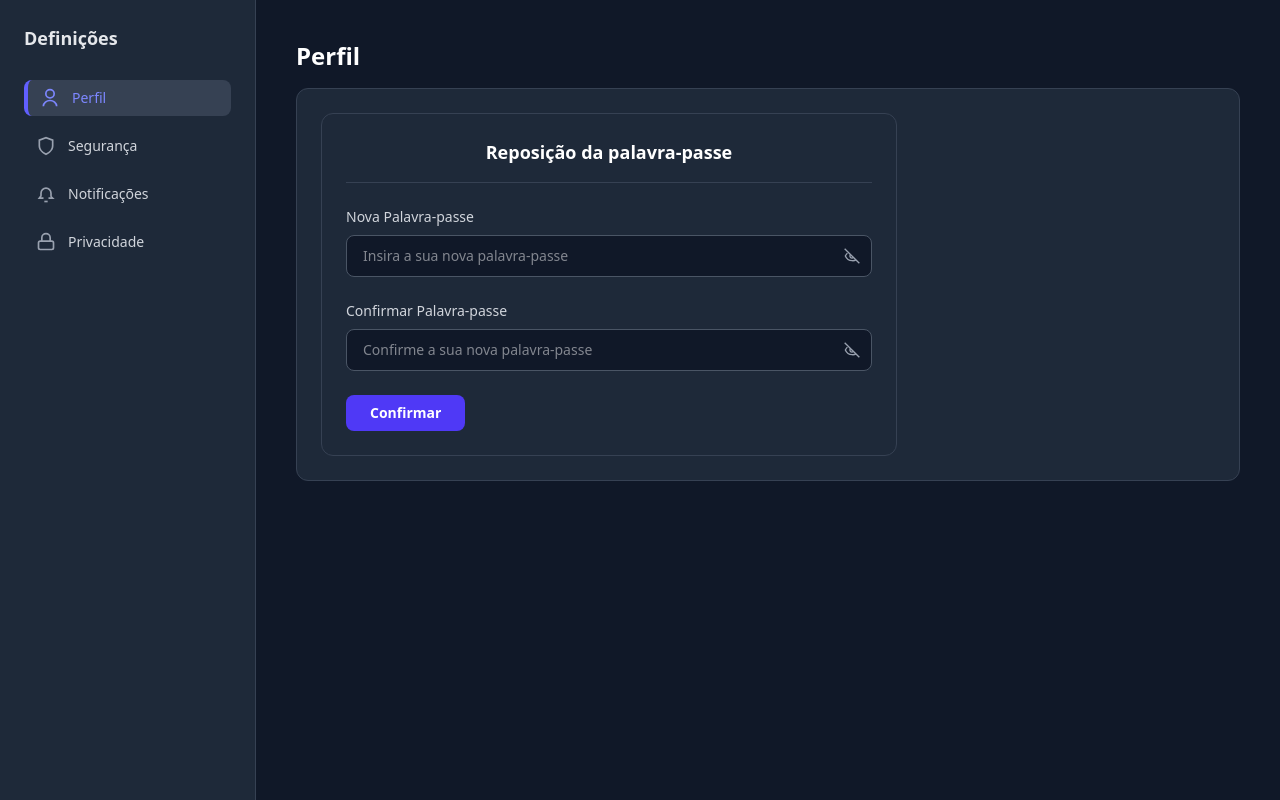
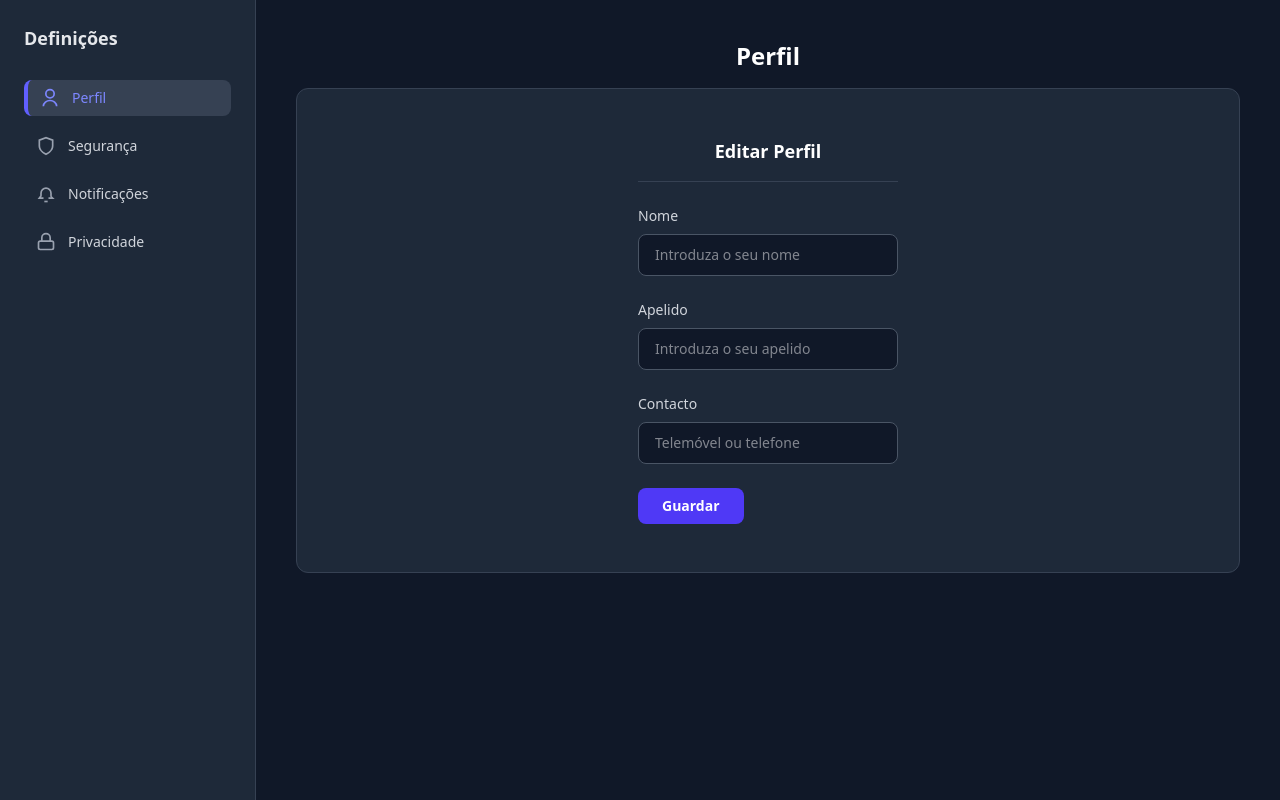
Before and after one commit to Pedro-Jorge18/Discover, a React (Vite) app in the folder front-end/: page / in a window 1280 px wide. Built offline with nearby package versions, Linux system fonts and the light colour scheme.

Commit message:
Adicionado EditProfile

```diff
--- a/front-end/src/components/Auth/ResetPassword.jsx
+++ b/front-end/src/components/Auth/ResetPassword.jsx
@@ -11,7 +11,7 @@ export default function ResetPassword() {
   };
 
   return (
-    <div className="w-full max-w-xl bg-gray-800 rounded-xl border border-gray-700 p-6">
+    <div className="w-full max-w-xl bg-gray-800  p-6">
 
       {/* Cabeçalho */}
       <h3 className="text-lg font-semibold text-white pb-4 border-b border-gray-700 text-center">
@@ -113,8 +113,6 @@ export default function ResetPassword() {
 
             <p className="text-gray-300 text-sm">
               A palavra-passe foi alterada com sucesso.
-              <br />
-              Se clicar em "Voltar", regressará ao ecrã de Login.
             </p>
 
             {/* Botão Voltar */}
--- /dev/null
+++ b/front-end/src/components/Settings/EditProfile.jsx
@@ -0,0 +1,122 @@
+import { useState } from "react";
+
+export default function EditProfile() {
+  const [saved, setSaved] = useState(false);
+
+  const [form, setForm] = useState({
+    nome: "",
+    apelido: "",
+    contacto: "",
+  });
+
+  const handleSubmit = (e) => {
+    e.preventDefault();
+    setSaved(true);
+  };
+
+  const handleChange = (e) => {
+    setForm({ ...form, [e.target.name]: e.target.value });
+  };
+
+  return (
+    <div className="w-full max-w-xl bg-gray-800 p-6">
+
+      {/* Head */}
+      <h3 className="text-lg font-semibold text-white pb-4 border-b border-gray-700 text-center">
+        Editar Perfil
+      </h3>
+
+      <div className="pt-6">
+        {!saved ? (
+          <form className="space-y-6" onSubmit={handleSubmit}>
+
+            {/* Name */}
+            <div>
+              <label
+                htmlFor="nome"
+                className="block text-sm font-medium text-gray-300 mb-2"
+              >
+                Nome
+              </label>
+
+              <input
+                type="text"
+                id="nome"
+                name="nome"
+                value={form.nome}
+                onChange={handleChange}
+                placeholder="Introduza o seu nome"
+                className="py-2.5 ps-4 pe-10 w-full border border-gray-600 bg-gray-900 text-gray-100 rounded-lg text-sm focus:border-indigo-500 focus:ring-2 focus:ring-indigo-500 outline-none"
+              />
+            </div>
+
+            {/* Surname */}
+            <div>
+              <label
+                htmlFor="apelido"
+                className="block text-sm font-medium text-gray-300 mb-2"
+              >
+                Apelido
+              </label>
+
+              <input
+                type="text"
+                id="apelido"
+                name="apelido"
+                value={form.apelido}
+                onChange={handleChange}
+                placeholder="Introduza o seu apelido"
+                className="py-2.5 ps-4 pe-10 w-full border border-gray-600 bg-gray-900 text-gray-100 rounded-lg text-sm focus:border-indigo-500 focus:ring-2 focus:ring-indigo-500 outline-none"
+              />
+            </div>
+
+            {/* Phone */}
+            <div>
+              <label
+                htmlFor="contacto"
+                className="block text-sm font-medium text-gray-300 mb-2"
+              >
+                Contacto
+              </label>
+
+              <input
+                type="text"
+                id="contacto"
+                name="contacto"
+                value={form.contacto}
+                onChange={handleChange}
+                placeholder="Telemóvel ou telefone"
+                className="py-2.5 ps-4 pe-10 w-full border border-gray-600 bg-gray-900 text-gray-100 rounded-lg text-sm focus:border-indigo-500 focus:ring-2 focus:ring-indigo-500 outline-none"
+              />
+            </div>
+
+            {/* Save Button */}
+            <button
+              type="submit"
+              className="rounded-lg bg-indigo-600 px-6 py-2 text-sm font-semibold text-white hover:bg-indigo-500 focus:ring-4 focus:ring-indigo-400 transition duration-300"
+            >
+              Guardar
+            </button>
+
+          </form>
+        ) : (
+          <div className="text-center space-y-6">
+
+            <p className="text-gray-300 text-sm">
+              Os dados foram atualizados com sucesso.
+            </p>
+
+            {/* Botão Voltar */}
+            <button
+              onClick={() => setSaved(false)}
+              className="rounded-lg bg-gray-700 px-6 py-2 text-sm font-semibold text-gray-200 hover:bg-gray-600 focus:ring-4 focus:ring-gray-500 transition duration-300"
+            >
+              Voltar
+            </button>
+
+          </div>
+        )}
+      </div>
+    </div>
+  );
+}
--- a/front-end/src/components/Settings/SettingsMain.jsx
+++ b/front-end/src/components/Settings/SettingsMain.jsx
@@ -1,6 +1,7 @@
 import { useState } from "react";
 import ResetPassword from "../Auth/ResetPassword";
 import TwoFactorAuth from "../Auth/TwoFactory";
+import EditProfile from "./EditProfile";
 export default function SettingsMain() {
   const [selected, setSelected] = useState("perfil");
 
@@ -41,14 +42,23 @@ export default function SettingsMain() {
       </aside>
 
       <main className="flex-1 p-10">
-        <h1 className="text-2xl font-bold mb-4">
+        <h1 className="text-2xl font-bold mb-4 flex justify-center items-center">
           {menuItems.find((x) => x.id === selected)?.label}
         </h1>
 
-        <div className="p-6 bg-gray-800 rounded-xl border border-gray-700 text-gray-300">
+        <div className="p-6 bg-gray-800 rounded-xl border border-gray-700 text-gray-300 flex justify-center items-center">
           {/* Settings Options */}
-          {selected === "perfil" && <ResetPassword /> }
-          {selected === "seguranca" && <TwoFactorAuth/>}
+          {selected === "perfil" && (
+            <div className="flex flex-col gap-4 items-center">
+              <EditProfile />
+            </div>
+          )}
+          {selected === "seguranca" && (
+            <div className="flex flex-col gap-4 items-center">
+              <TwoFactorAuth />
+              <ResetPassword />
+            </div>
+          )}
           {selected === "notificacoes" && <p>Gerir notificações e alertas.</p>}
           {selected === "privacidade" && <p>Controlar definições de privacidade.</p>}
         </div>
```
Also changed, not shown: front-end/src/components/Auth/TwoFactory.jsx (+70 -21 lines).
